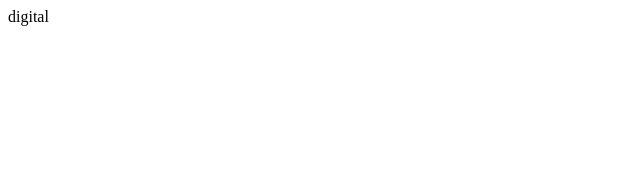
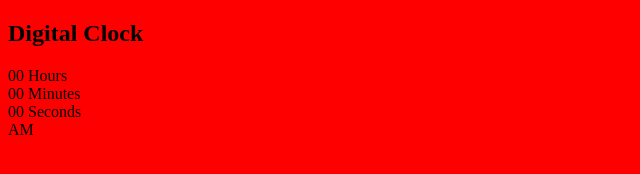
Before and after one commit to VovaHash/JSKing_tutorial_practise_projects, a plain HTML site: page Digital Clock/DigitalClock.html in a window 1280 px wide. Shown: the whole page, without its empty margins (0-640 px from the left). Drawn offline with Linux system fonts and the light colour scheme.

Commit message:
getting used to WebStorm

```diff
--- /dev/null
+++ b/Digital Clock/DigitalClock.css
@@ -0,0 +1,3 @@
+body{
+    background-color: red;
+}
--- a/Digital Clock/DigitalClock.html
+++ b/Digital Clock/DigitalClock.html
@@ -5,9 +5,27 @@
     <meta name="viewport"
           content="width=device-width, user-scalable=no, initial-scale=1.0, maximum-scale=1.0, minimum-scale=1.0">
     <meta http-equiv="X-UA-Compatible" content="ie=edge">
+    <link rel="stylesheet" href="DigitalClock.css">
     <title>Digital Clock</title>
 </head>
 <body>
-  digital
+    <h2>Digital Clock</h2>
+    <div class="clock">
+        <div>
+            <span id="hour">00</span>
+            <span class="text">Hours</span>
+        </div>
+        <div>
+            <span id="minutes">00</span>
+            <span class="text">Minutes</span>
+        </div>
+        <div>
+            <span id="seconds">00</span>
+            <span class="text">Seconds</span>
+        </div>
+        <div>
+            <span id="ampm">AM</span>
+        </div>
+    </div>
 </body>
 </html>
```
Also changed, not shown: Second/second.html (+1 -1 lines).
